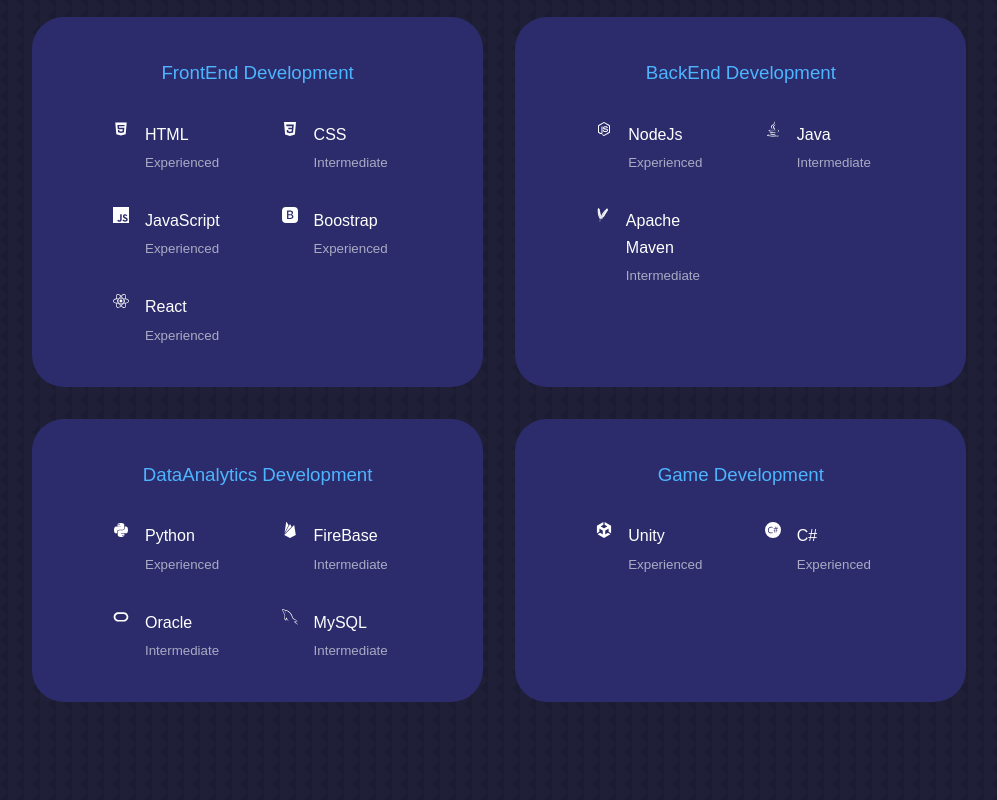
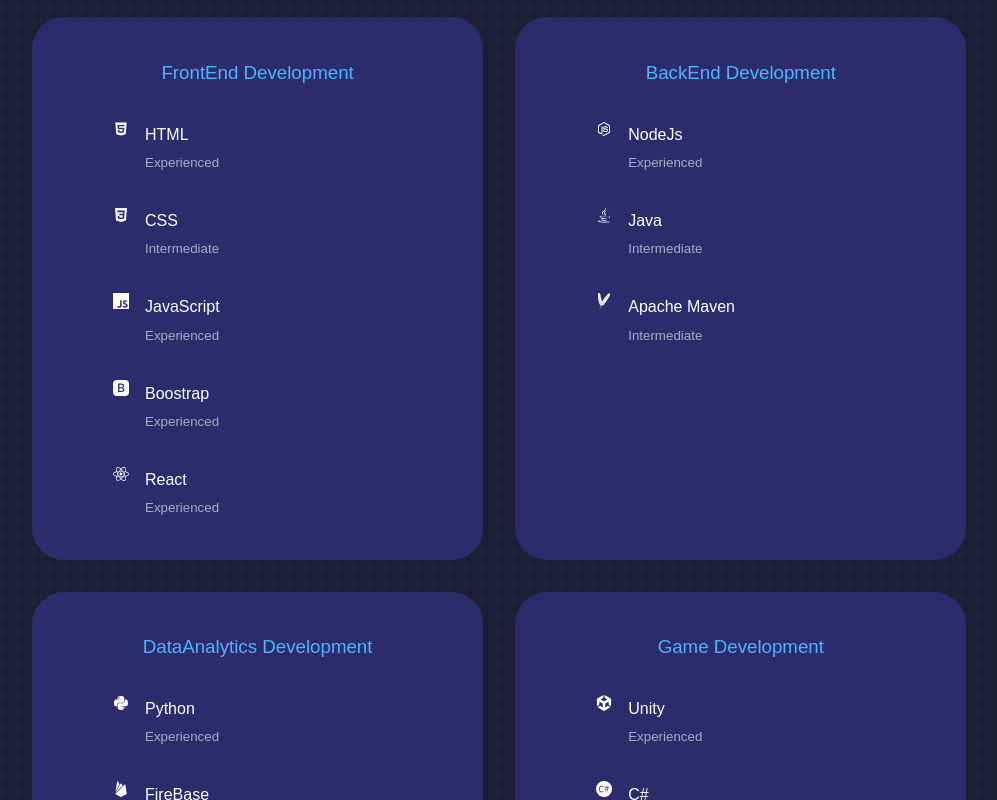
Before and after one commit to marckes04/Portafolio_Oficial, a React (Create React App) app in the folder portafolio-official/: page / in a window 1280 px wide. Shown: the part 1560-2360 px from the top of the page, without its empty margins (128-1125 px from the left). Built offline with nearby package versions, Linux system fonts and the light colour scheme; the HTML template or start-up script is replaced by a standard one; a web font is replaced by a local one.

Commit message:
first commit

```diff
--- a/portafolio-official/src/Components/experience/experience.css
+++ b/portafolio-official/src/Components/experience/experience.css
@@ -29,7 +29,7 @@
 
 .experience__content{
     display: grid;
-    grid-template-columns: 1fr 1fr;
+    grid-template-columns: 1fr ;
     row-gap: 2rem;
     column-gap: 3rem;
 }
@@ -69,4 +69,8 @@
         padding: 2rem 1rem;
     }
 
+    .experience__content{
+        grid-template-columns: 1fr;
+    }
+
 }
```
